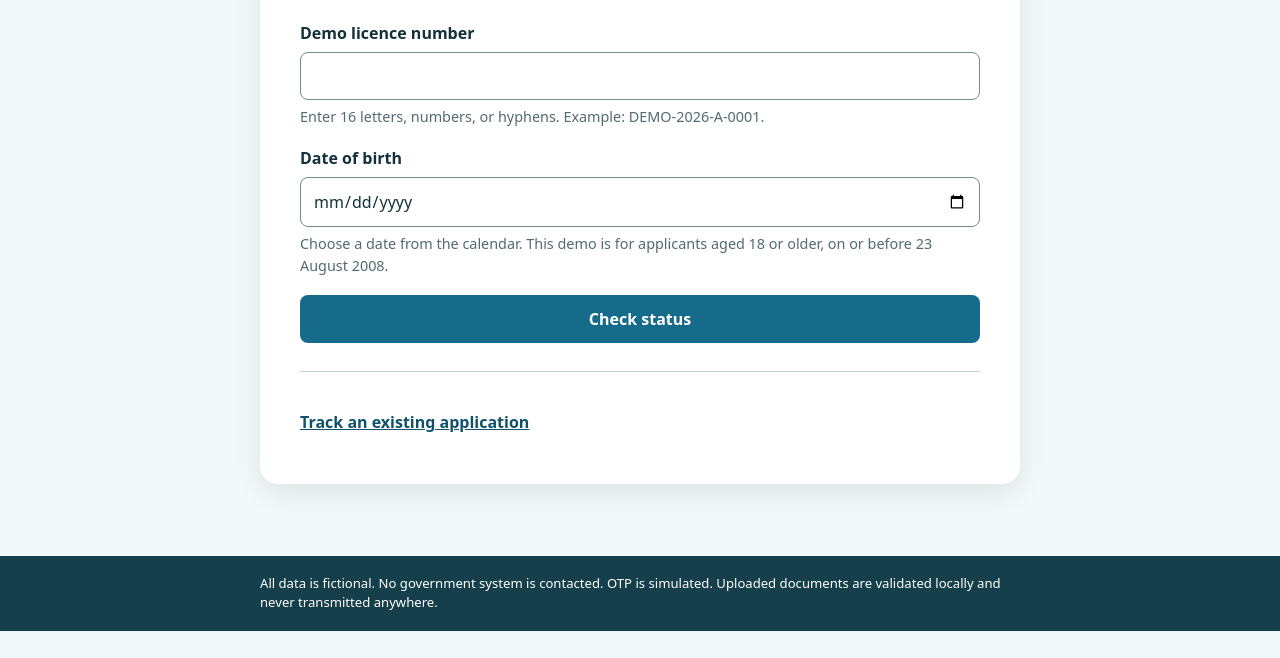
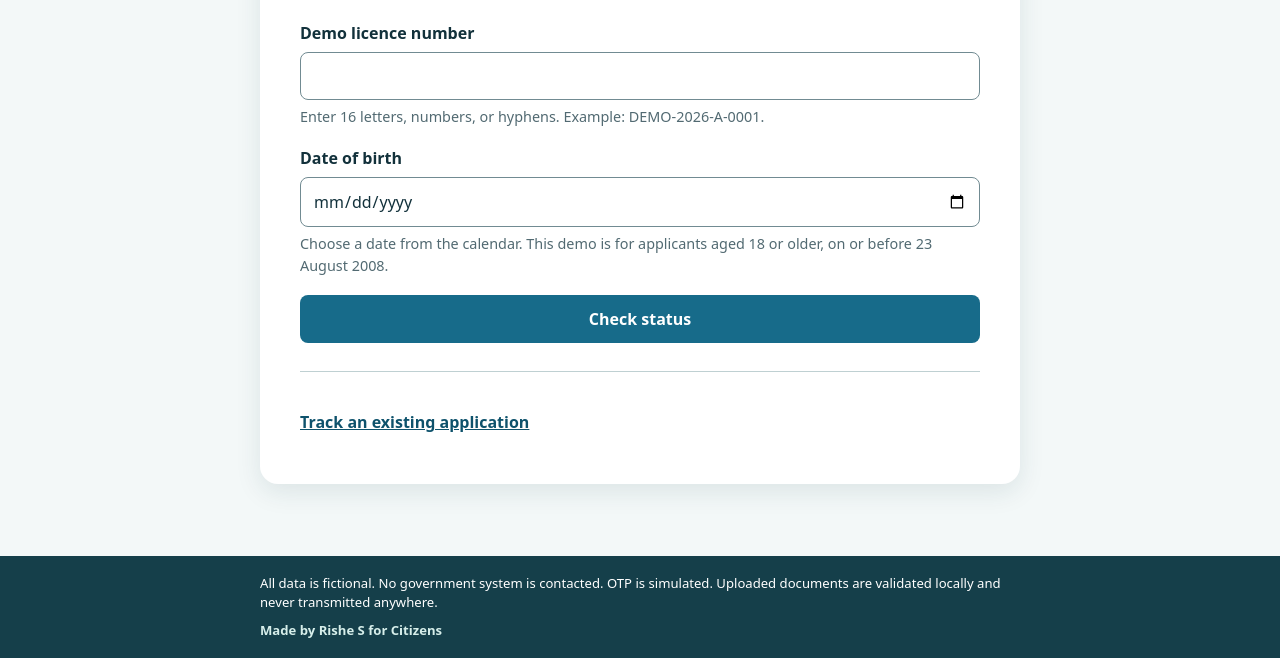
Before and after one commit to RisheS26/renewalpath, a plain HTML site: page index.html in a window 1280 px wide. Shown: the part 331-989 px from the top of the page. Before the commit the page ends 962 px from the top, so only its background shows below. Drawn offline with Linux system fonts and the light colour scheme.

Commit message:
Add citizen-focused footer credit

```diff
--- a/index.html
+++ b/index.html
@@ -19,7 +19,8 @@
       <div id="app" aria-live="polite"></div>
     </main>
     <footer>
-      All data is fictional. No government system is contacted. OTP is simulated. Uploaded documents are validated locally and never transmitted anywhere.
+      <p>All data is fictional. No government system is contacted. OTP is simulated. Uploaded documents are validated locally and never transmitted anywhere.</p>
+      <p class="footer-credit">Made by Rishe S for Citizens</p>
     </footer>
     <script src="app.js"></script>
   </body>
--- a/styles.css
+++ b/styles.css
@@ -39,6 +39,7 @@ input[aria-invalid="true"] { border-color:var(--error); }
 .status-box { margin:22px 0; }.status-icon { font-size:1.4rem; }.ack { margin:13px 0; padding:12px; border-radius:7px; color:#0c4e61; background:#dceff1; font-weight:850; letter-spacing:.05em; text-align:center; overflow-wrap:anywhere; }
 .divider { height:1px; margin:28px 0; background:var(--line); }.hidden { display:none !important; }
 footer { padding:18px max(16px,calc((100% - 760px)/2)); padding-bottom:max(18px,env(safe-area-inset-bottom)); background:#153f4a; color:#fff; font-size:.82rem; line-height:1.45; }
+footer p { margin:0; }.footer-credit { margin-top:8px; color:#d6eeea; font-weight:750; }
 @media (min-width:600px) { .page-shell { padding-top:40px; }.card { padding:32px; }.button-row.split { grid-template-columns:1fr 1fr; } }
 @media (min-width:900px) { .prototype-banner { padding-block:12px; }.page-shell { max-width:960px; padding:64px 48px 72px; }.site-header,#app { max-width:760px; margin-inline:auto; }.card { padding:40px; }.site-header { margin-bottom:32px; } }
 @media (min-width:1440px) { .page-shell { max-width:1120px; padding-top:76px; padding-bottom:88px; }.site-header,#app { max-width:820px; }.card { padding:44px; } }
```
